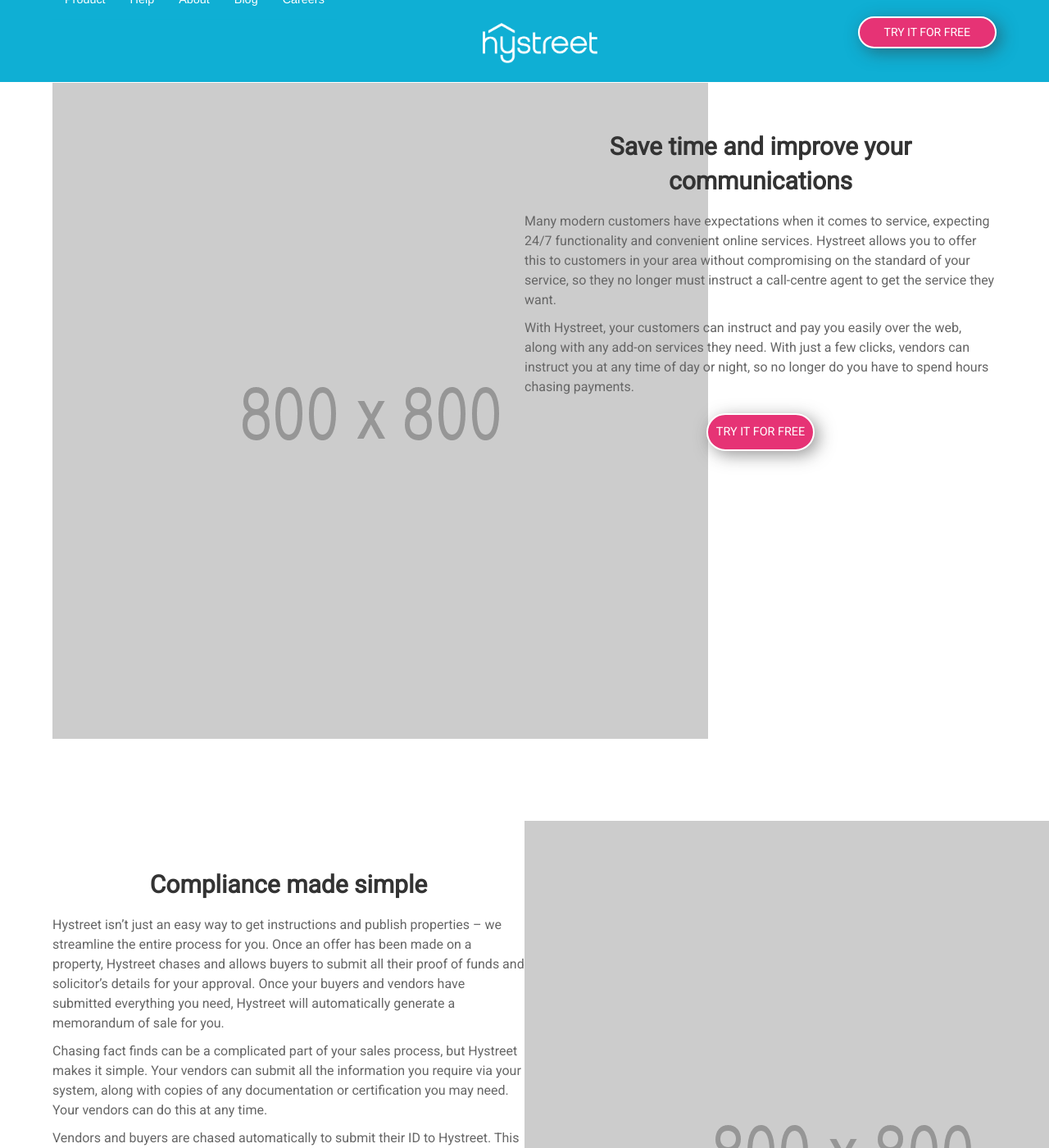
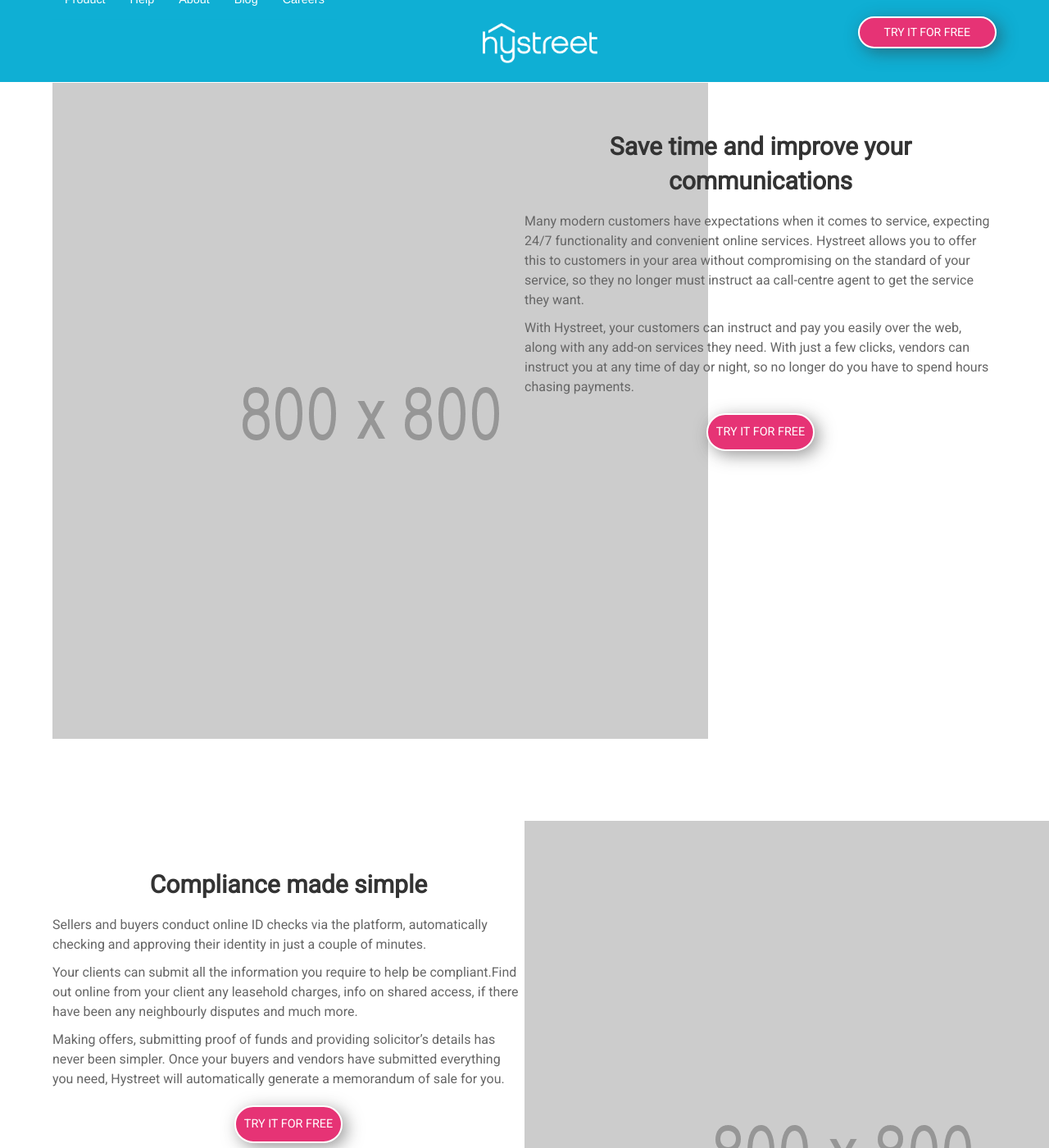
Before and after one commit to hidr/hystreet-marketing-live, a Jekyll site: the page built from product/index.html, in a window 1280 px wide and 1400 px high, scrolled down 2959 px. Shown: the whole window at 82% size. Built offline with Jekyll 4.4.1, drawn with Linux system fonts in a browser that asks for light colours; a script that is not in the unit is left out; some of the changed text lies outside the part shown.

Commit message:
first draft of product copy

```diff
--- a/product/index.html
+++ b/product/index.html
@@ -72,7 +72,7 @@
           Save time and improve your communications
         </h2>
       <p>
-        Many modern customers have expectations when it comes to service, expecting 24/7 functionality and convenient online services. Hystreet allows you to offer this to customers in your area without compromising on the standard of your service, so they no longer must instruct a call-centre agent to get the service they want.
+        Many modern customers have expectations when it comes to service, expecting 24/7 functionality and convenient online services. Hystreet allows you to offer this to customers in your area without compromising on the standard of your service, so they no longer must instruct aa call-centre agent to get the service they want.
       </p>
       <p>
         With Hystreet, your customers can instruct and pay you easily over the web, along with any add-on services they need. With just a few clicks, vendors can instruct you at any time of day or night, so no longer do you have to spend hours chasing payments.
@@ -90,13 +90,13 @@
           Compliance made simple
         </h2>
       <p>
-        Hystreet isn’t just an easy way to get instructions and publish properties – we streamline the entire process for you. Once an offer has been made on a property, Hystreet chases and allows buyers to submit all their proof of funds and solicitor’s details for your approval. Once your buyers and vendors have submitted everything you need, Hystreet will automatically generate a memorandum of sale for you.
+        Sellers and buyers conduct online ID checks via the platform, automatically checking and approving their identity in just a couple of minutes.
       </p>
       <p>
-        Chasing fact finds can be a complicated part of your sales process, but Hystreet makes it simple. Your vendors can submit all the information you require via your system, along with copies of any documentation or certification you may need. Your vendors can do this at any time.
+        Your clients can submit all the information you require to help be compliant.Find out online from your client any leasehold charges, info on shared access, if there have been any neighbourly disputes and much more.
       </p>
       <p>
-        Vendors and buyers are chased automatically to submit their ID to Hystreet. This automatically checks and approves their identity in just a couple of minutes, meaning you save time whilst still staying fully compliant.
+        Making offers, submitting proof of funds and providing solicitor’s details has never been simpler. Once your buyers and vendors have submitted everything you need, Hystreet will automatically generate a memorandum of sale for you.
       </p>
       <p>
         <a href="/register-now/" class="button">Try it for free</a>
```
